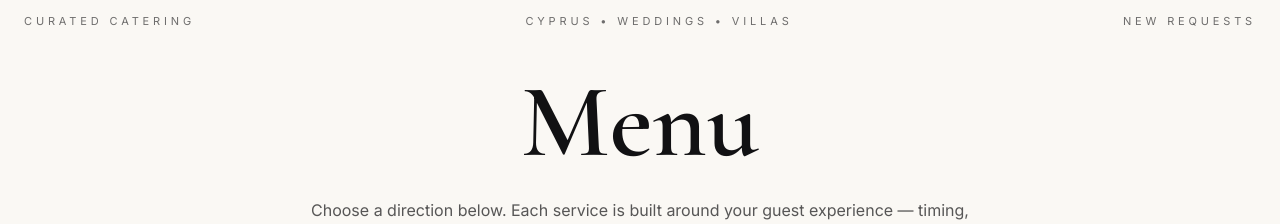
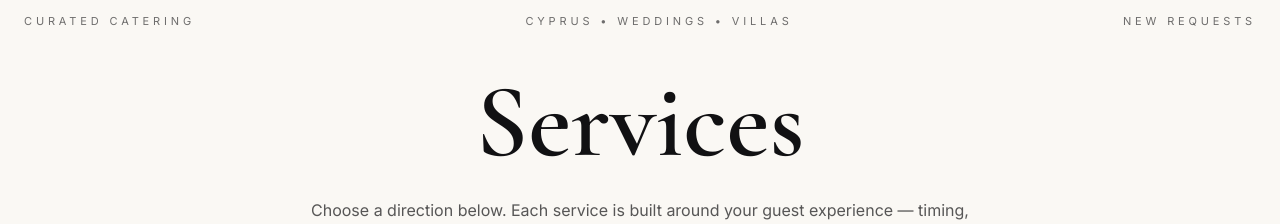
Before and after one commit to nuVizy/HMFINAL, a React (Vite) app: page /services in a window 1280 px wide. Shown: the part 147-371 px from the top of the page. Built offline with nearby package versions, Linux system fonts and the light colour scheme.

Commit message:
Updated Services.tsx

```diff
--- a/src/pages/Services.tsx
+++ b/src/pages/Services.tsx
@@ -27,7 +27,7 @@ const Services = () => {
             </div>
 
             <h1 className="hm-display mt-10 text-center text-6xl font-semibold leading-[0.85] text-ink sm:text-7xl md:text-[104px]">
-              Menu
+              Services
             </h1>
 
             <p className="mx-auto mt-6 max-w-2xl text-center text-sm text-ink/70 md:text-base">
```
